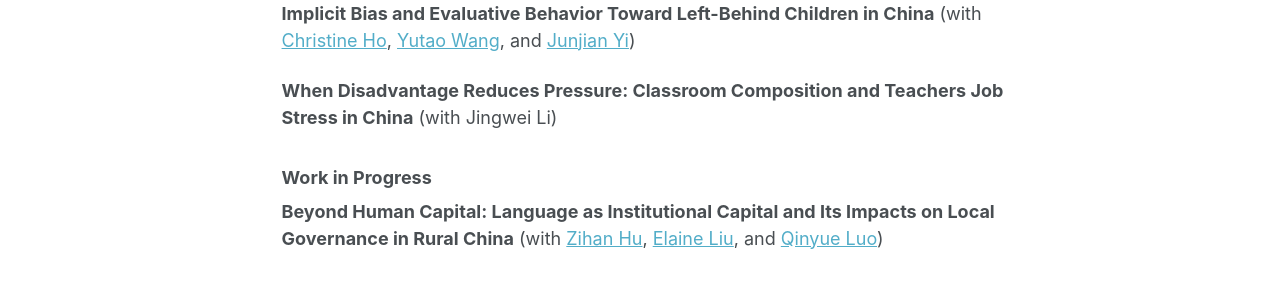
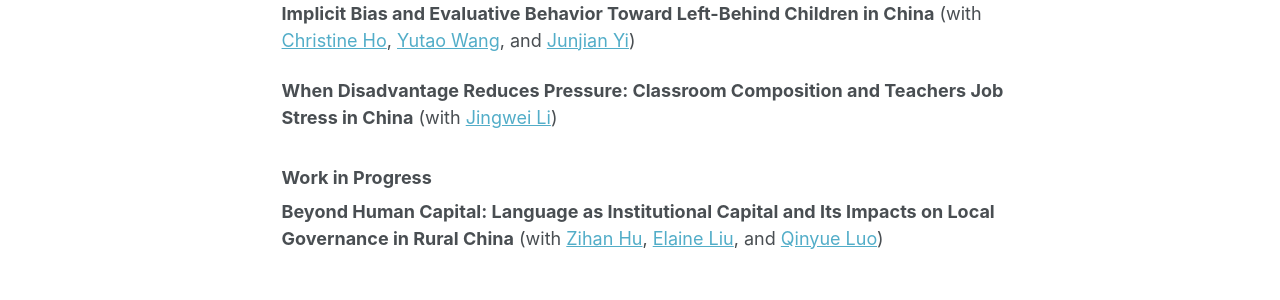
Before and after one commit to YingLIU2022/YingLIU2022.github.io, a Jekyll site: the page built from _pages/publications.html, in a window 1280 px wide. Shown: the part 392-692 px from the top of the page. Built offline with Jekyll 4.4.1, drawn with Linux system fonts in a browser that asks for light colours; a script bundle is joined from its source files by our own code; library files that are not in the unit come from our copies; part of the change alters nothing that is shown.

```diff
--- a/_pages/publications.html
+++ b/_pages/publications.html
@@ -13,7 +13,8 @@ author_profile: false
 
 <p><strong>Implicit Bias and Evaluative Behavior Toward Left-Behind Children in China</strong> (with <a href="https://sites.google.com/site/christineho5/">Christine Ho</a>, <a href="https://yutao-wang-econ.github.io/">Yutao Wang</a>, and <a href="https://sites.google.com/view/junjianyi">Junjian Yi</a>)</p>
 
-<p><strong>When Disadvantage Reduces Pressure: Classroom Composition and Teachers Job Stress in China</strong> (with Jingwei Li)</p>
+<p><strong>When Disadvantage Reduces Pressure: Classroom Composition and Teachers Job Stress in China</strong> (with <a href="https://jingweiliecon.github.io/" target="_blank">Jingwei Li</a>)</p>
+
 
 <h3>Work in Progress</h3>
 
```
